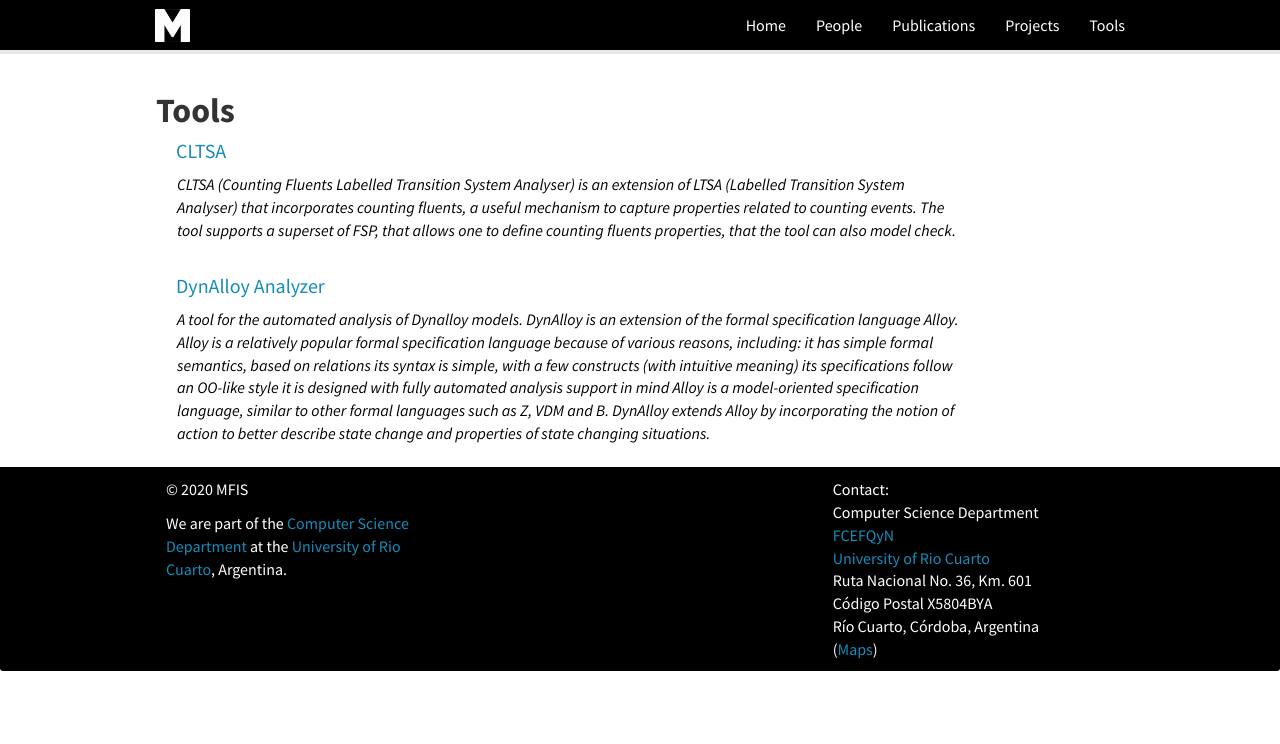
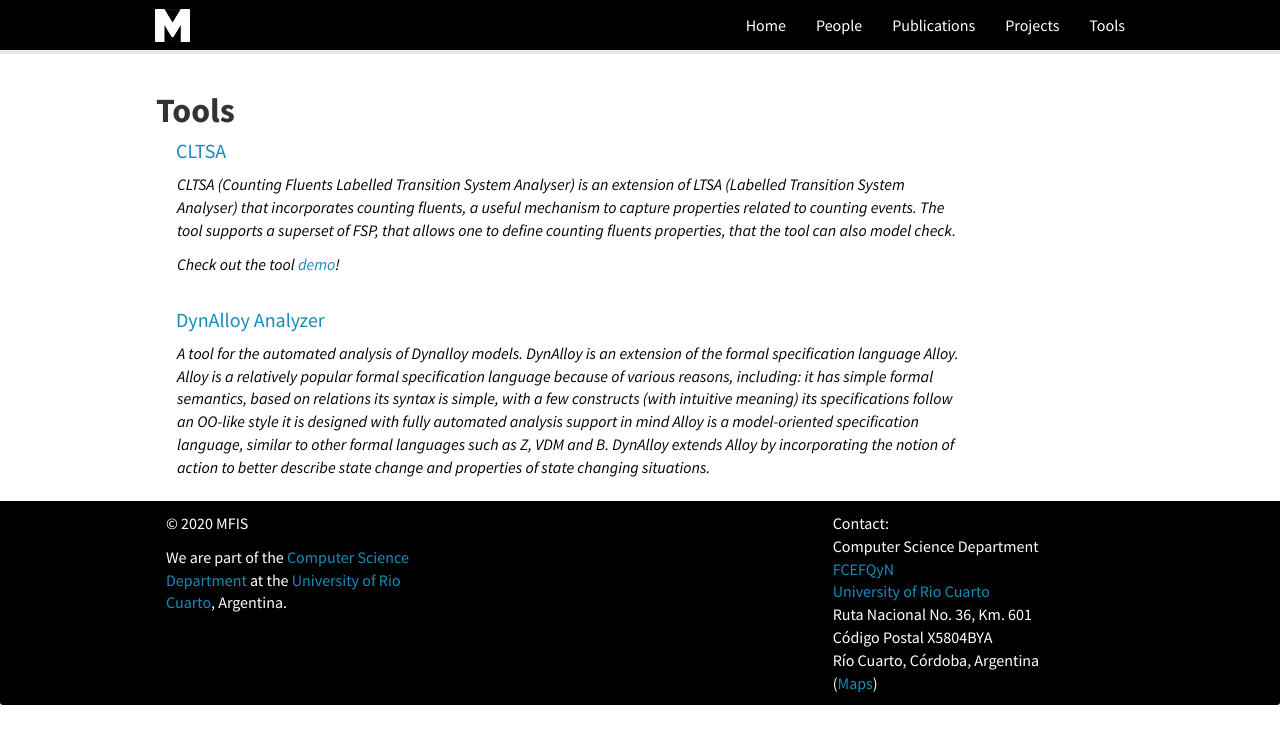
Before and after one commit to facumolina/mfis, a Jekyll site: the page built from _pages/tools.md, in a window 1280 px wide. Shown: the top 744 px of the page. Built offline with Jekyll 4.4.1, drawn with Linux system fonts in a browser that asks for light colours; nearby versions of some CDN libraries.

Commit message:
Including CLTSA demo

```diff
--- a/_data/tools.yml
+++ b/_data/tools.yml
@@ -1,6 +1,7 @@
 - name: CLTSA
   web: http://countingfluents.weebly.com/
   description: "CLTSA (Counting Fluents Labelled Transition System Analyser) is an extension of LTSA (Labelled Transition System Analyser) that incorporates counting fluents, a useful mechanism to capture properties related to counting events. The tool supports a superset of FSP, that allows one to define counting fluents properties, that the tool can also model check."
+  demo: https://youtu.be/To24uAeCt00
 
 - name: DynAlloy Analyzer
   web: https://dc.exa.unrc.edu.ar/tools/dynalloy-web/
--- a/_pages/tools.md
+++ b/_pages/tools.md
@@ -18,6 +18,9 @@ permalink: /tools/
 <div class="row">
 <div class="col-sm-10 clearfix">
   <i>{{ tool.description }}<br></i>
+  {% if tool.demo %}
+  <i>Check out the tool <a href="{{tool.demo}}" target="_blank">demo</a>!</i>
+  {% endif %}
   <ul style="overflow: hidden">
   </ul>
 </div>
```
